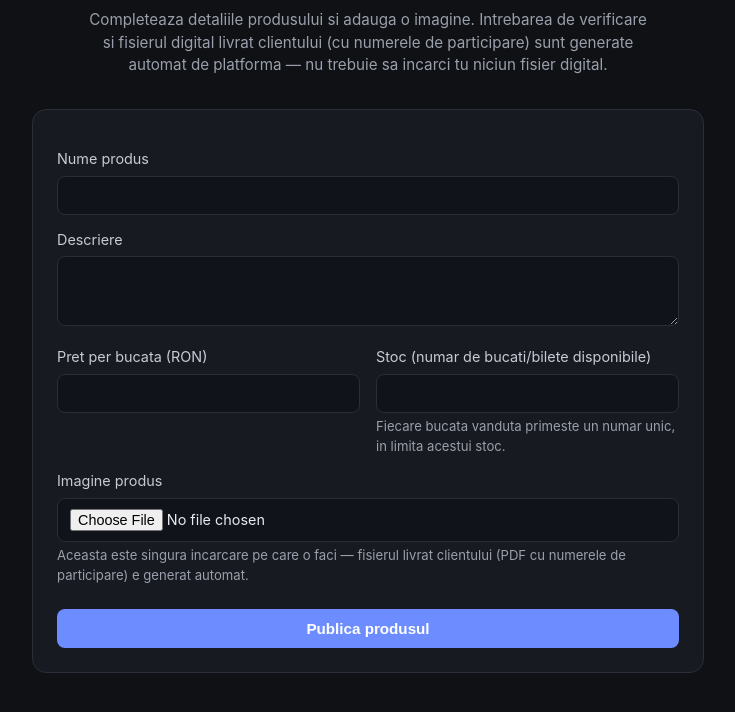
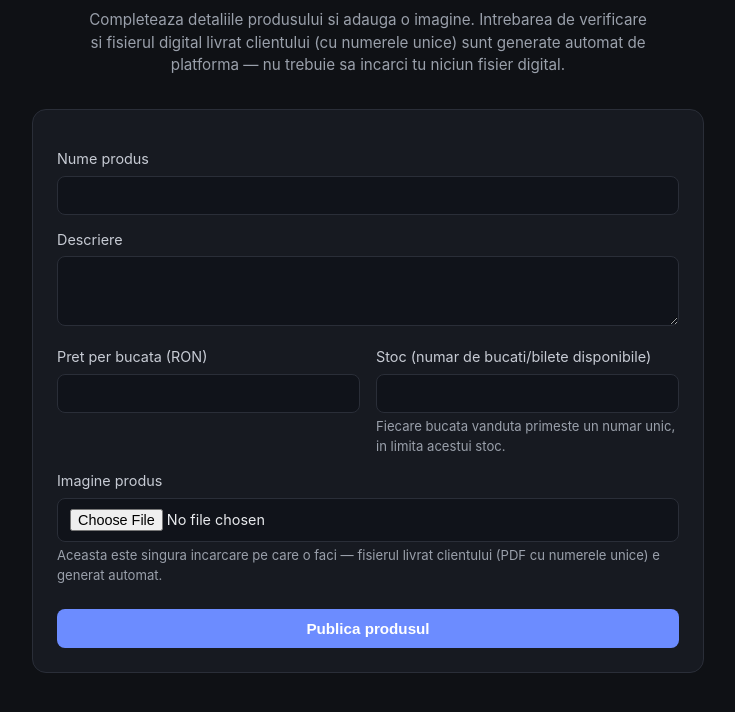
Before and after one commit to dacatalin92-cloud/skill-quiz, a website: page public/vanzator/produs-nou.html in a window 1280 px wide. Shown: the part 66-778 px from the top of the page, without its empty margins (272-1007 px from the left). Drawn offline with Linux system fonts and the light colour scheme.

Commit message:
Update produs-nou.html

```diff
--- a/public/vanzator/produs-nou.html
+++ b/public/vanzator/produs-nou.html
@@ -19,7 +19,7 @@
 <body>
 <header>
   <h1>Adauga produs nou</h1>
-  <p>Completeaza detaliile produsului si adauga o imagine. Intrebarea de verificare si fisierul digital livrat clientului (cu numerele de participare) sunt generate automat de platforma — nu trebuie sa incarci tu niciun fisier digital.</p>
+  <p>Completeaza detaliile produsului si adauga o imagine. Intrebarea de verificare si fisierul digital livrat clientului (cu numerele unice) sunt generate automat de platforma — nu trebuie sa incarci tu niciun fisier digital.</p>
 </header>
 <main>
   <div class="question-card">
@@ -45,7 +45,7 @@
 
       <label>Imagine produs</label>
       <input type="file" name="image" accept="image/*" />
-      <div class="hint">Aceasta este singura incarcare pe care o faci — fisierul livrat clientului (PDF cu numerele de participare) e generat automat.</div>
+      <div class="hint">Aceasta este singura incarcare pe care o faci — fisierul livrat clientului (PDF cu numerele unice) e generat automat.</div>
 
       <div style="margin-top:24px;">
         <button type="submit">Publica produsul</button>
```
